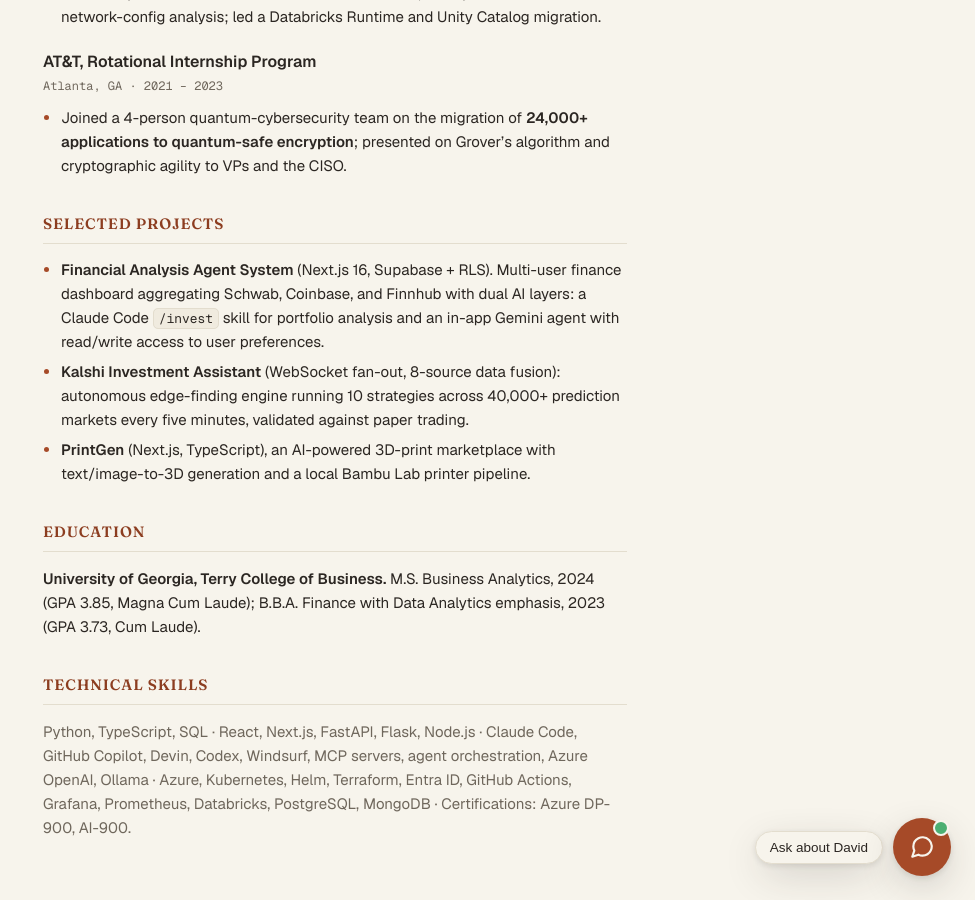
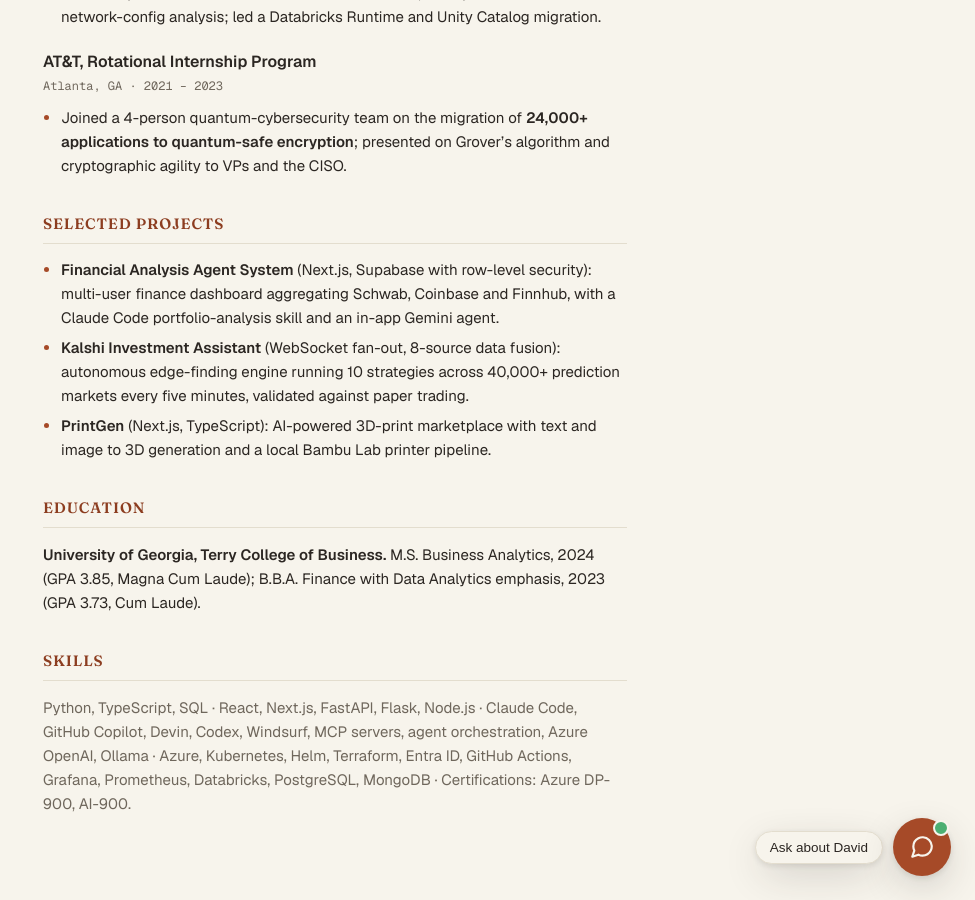
Before and after one commit to djmorgan26/djmorgan26.github.io, a Jekyll site: the page built from resume.md, in a window 1280 px wide and 900 px high, scrolled down 1836 px. Shown: the whole window, without its empty margins (305-1280 px from the left). Built offline with Jekyll 4.4.1, drawn with Linux system fonts in a browser that asks for light colours.

Commit message:
Add the clean resume PDF and polish titles
- New two-page resume PDF built from the clean copy (email, LinkedIn,
  GitHub and site only); restore the Download PDF button
- Resume page project and skills wording matches the PDF
- Home page and social preview say Senior Data/AI Engineer

Co-Authored-By: Claude Opus 5.5 <noreply@anthropic.com>

```diff
--- a/_config.yml
+++ b/_config.yml
@@ -15,7 +15,7 @@ image:
   path: /assets/img/og.png
   width: 1200
   height: 630
-  alt: "David Morgan, Data/AI Engineer at AT&T Chief Data Office"
+  alt: "David Morgan, Senior Data/AI Engineer at AT&T Chief Data Office"
 twitter:
   card: summary_large_image
 social:
--- a/resume.md
+++ b/resume.md
@@ -34,14 +35,14 @@ AI-native engineer who ships with Claude Code, MCP, Copilot and agent orchestrat
 
 ## Selected Projects
 
-- **Financial Analysis Agent System** (Next.js 16, Supabase + RLS). Multi-user finance dashboard aggregating Schwab, Coinbase, and Finnhub with dual AI layers: a Claude Code `/invest` skill for portfolio analysis and an in-app Gemini agent with read/write access to user preferences.
+- **Financial Analysis Agent System** (Next.js, Supabase with row-level security): multi-user finance dashboard aggregating Schwab, Coinbase and Finnhub, with a Claude Code portfolio-analysis skill and an in-app Gemini agent.
 - **Kalshi Investment Assistant** (WebSocket fan-out, 8-source data fusion): autonomous edge-finding engine running 10 strategies across 40,000+ prediction markets every five minutes, validated against paper trading.
-- **PrintGen** (Next.js, TypeScript), an AI-powered 3D-print marketplace with text/image-to-3D generation and a local Bambu Lab printer pipeline.
+- **PrintGen** (Next.js, TypeScript): AI-powered 3D-print marketplace with text and image to 3D generation and a local Bambu Lab printer pipeline.
 
 ## Education
 
 **University of Georgia, Terry College of Business.** M.S. Business Analytics, 2024 (GPA 3.85, Magna Cum Laude); B.B.A. Finance with Data Analytics emphasis, 2023 (GPA 3.73, Cum Laude).
 
-## Technical Skills
+## Skills
 
 Python, TypeScript, SQL · React, Next.js, FastAPI, Flask, Node.js · Claude Code, GitHub Copilot, Devin, Codex, Windsurf, MCP servers, agent orchestration, Azure OpenAI, Ollama · Azure, Kubernetes, Helm, Terraform, Entra ID, GitHub Actions, Grafana, Prometheus, Databricks, PostgreSQL, MongoDB · Certifications: Azure DP-900, AI-900.
```
Also changed, not shown: other parts of resume.md (+1 -0 lines), index.md (+1 -1 lines), worker/src/context.js, 1 other file.
